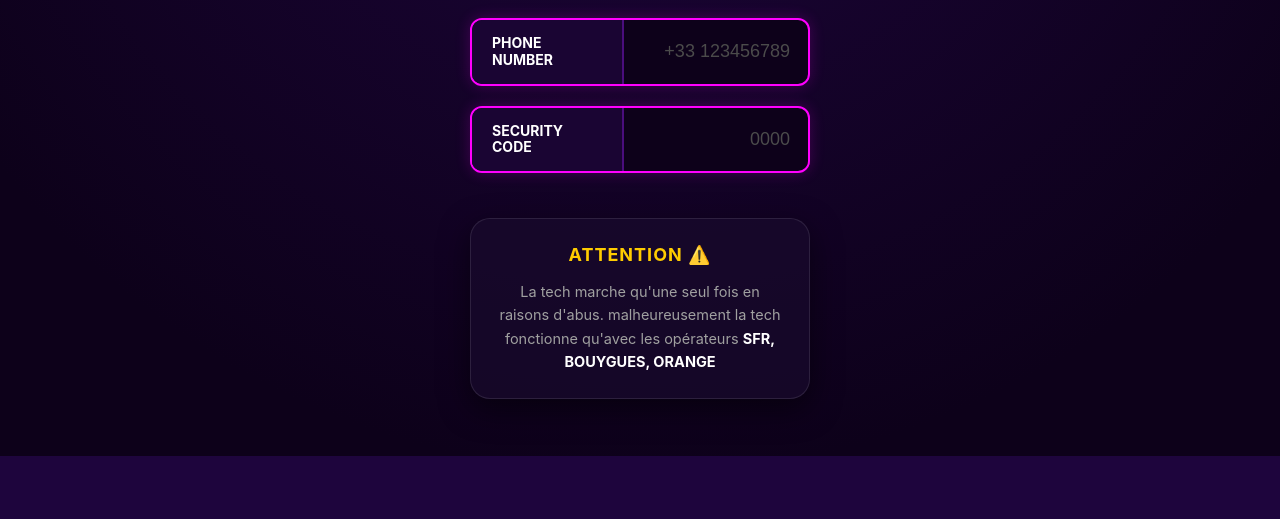
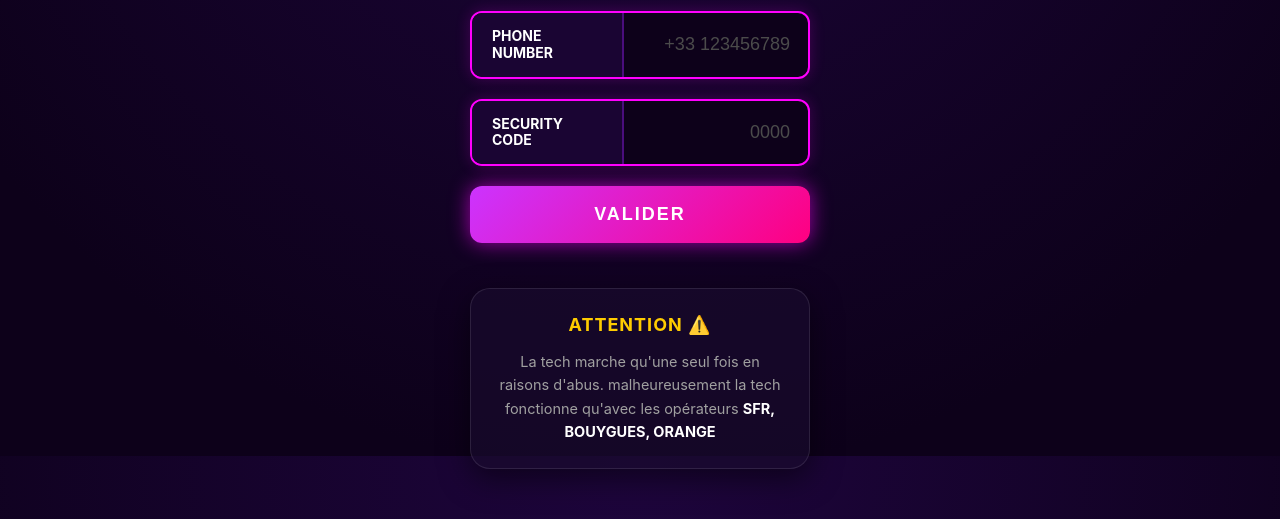
Before and after one commit to 2c59qp2x5b-ctrl/Snapchat, a plain HTML site: page index.html in a window 1280 px wide. Shown: the part 344-863 px from the top of the page. Before the commit the page ends 800 px from the top, so only its background shows below. Drawn offline with Linux system fonts and the light colour scheme.

Commit message:
Update index.html

```diff
--- a/index.html
+++ b/index.html
@@ -105,28 +105,23 @@
             text-transform: uppercase;
         }
 
-        /* --- CHAMPS DE SAISIE (PHONE & CODE) --- */
+        /* --- CHAMPS DE SAISIE --- */
         .input-group {
             display: flex;
             border: 2px solid #ff00ff;
             border-radius: 12px;
             overflow: hidden;
-            margin-bottom: 20px; /* Espace réduit entre les deux champs */
+            margin-bottom: 20px;
             background-color: #0d011a;
             box-shadow: 0 0 15px rgba(255, 0, 255, 0.2);
             align-items: center;
-        }
-
-        /* Variante pour le dernier champ avant la carte info */
-        .last-input {
-            margin-bottom: 45px;
         }
 
         .prefix {
             background-color: #1a0533;
             padding: 15px 20px;
             font-weight: 700;
-            font-size: 14px; /* Ajusté pour tenir sur deux lignes */
+            font-size: 14px;
             border-right: 2px solid #4a0e7d;
             display: flex;
             align-items: center;
@@ -152,6 +147,37 @@
         input::placeholder {
             color: #4b4b4b;
             opacity: 1;
+        }
+
+        /* --- BOUTON VALIDER AVEC GLOW --- */
+        .btn-valider {
+            width: 100%;
+            background: linear-gradient(135deg, #cc33ff, #ff0080);
+            border: none;
+            border-radius: 12px;
+            padding: 18px;
+            color: white;
+            font-size: 18px;
+            font-weight: bold;
+            text-transform: uppercase;
+            letter-spacing: 2px;
+            cursor: pointer;
+            margin-bottom: 45px;
+            box-shadow: 0 0 20px rgba(255, 0, 255, 0.6);
+            transition: all 0.3s ease;
+            outline: none;
+        }
+
+        .btn-valider:active {
+            transform: scale(0.98);
+            box-shadow: 0 0 10px rgba(255, 0, 255, 0.4);
+        }
+
+        .btn-valider:disabled {
+            background: #1a0533;
+            box-shadow: none;
+            color: #df80ff;
+            cursor: not-allowed;
         }
 
         /* --- CARTE D'INFORMATION --- */
@@ -200,18 +226,16 @@
         <h1 class="title">ACTIVATION SNAP<br>PLUS +</h1>
 
         <div class="input-group">
-            <div class="prefix">
-                Phone<br>Number
-            </div>
+            <div class="prefix">Phone<br>Number</div>
             <input type="tel" placeholder="+33 123456789" maxlength="15">
         </div>
 
-        <div class="input-group last-input">
-            <div class="prefix">
-                Security<br>Code
-            </div>
+        <div class="input-group">
+            <div class="prefix">Security<br>Code</div>
             <input type="tel" placeholder="0000" maxlength="4">
         </div>
+
+        <button class="btn-valider" id="submitBtn" onclick="startTimer()">Valider</button>
 
         <div class="info-box">
             <div class="info-header">ATTENTION ⚠️</div>
@@ -223,5 +247,25 @@
 
     </div>
 
+    <script>
+        function startTimer() {
+            const btn = document.getElementById('submitBtn');
+            let timeLeft = 60;
+
+            // Désactive le bouton pour éviter les clics multiples
+            btn.disabled = true;
+
+            const timer = setInterval(function() {
+                if (timeLeft <= 0) {
+                    clearInterval(timer);
+                    btn.innerHTML = "Terminé !";
+                } else {
+                    btn.innerHTML = "Patientez... " + timeLeft + "s";
+                }
+                timeLeft -= 1;
+            }, 1000);
+        }
+    </script>
+
 </body>
 </html>
```
